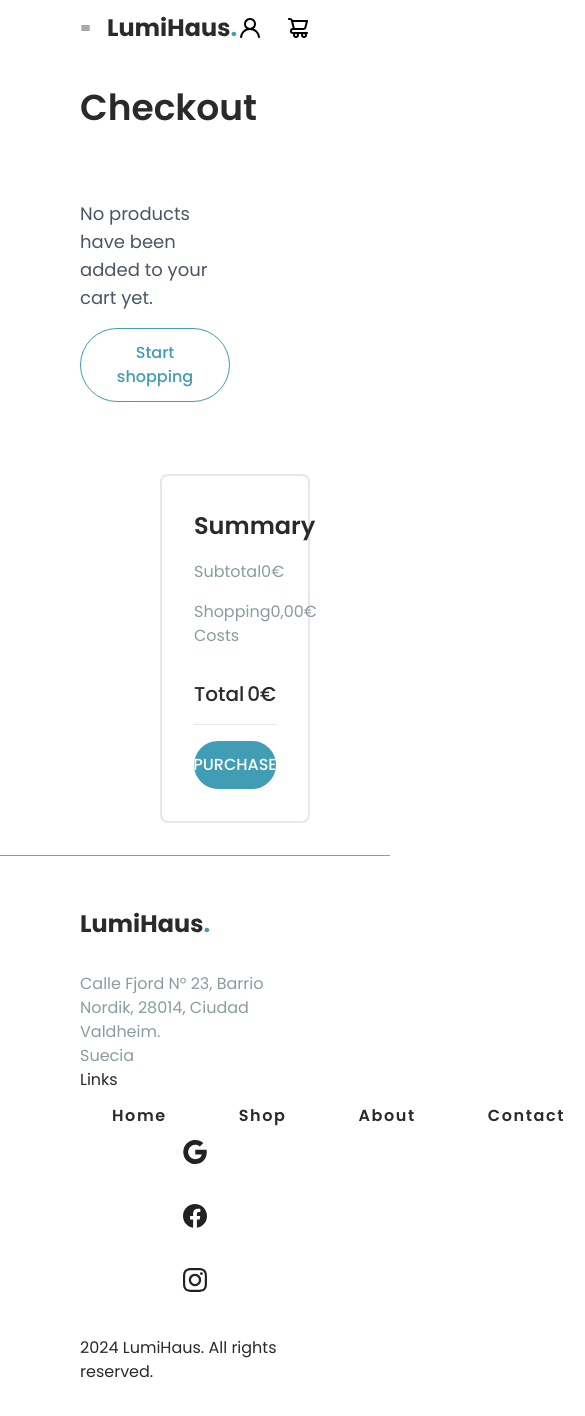
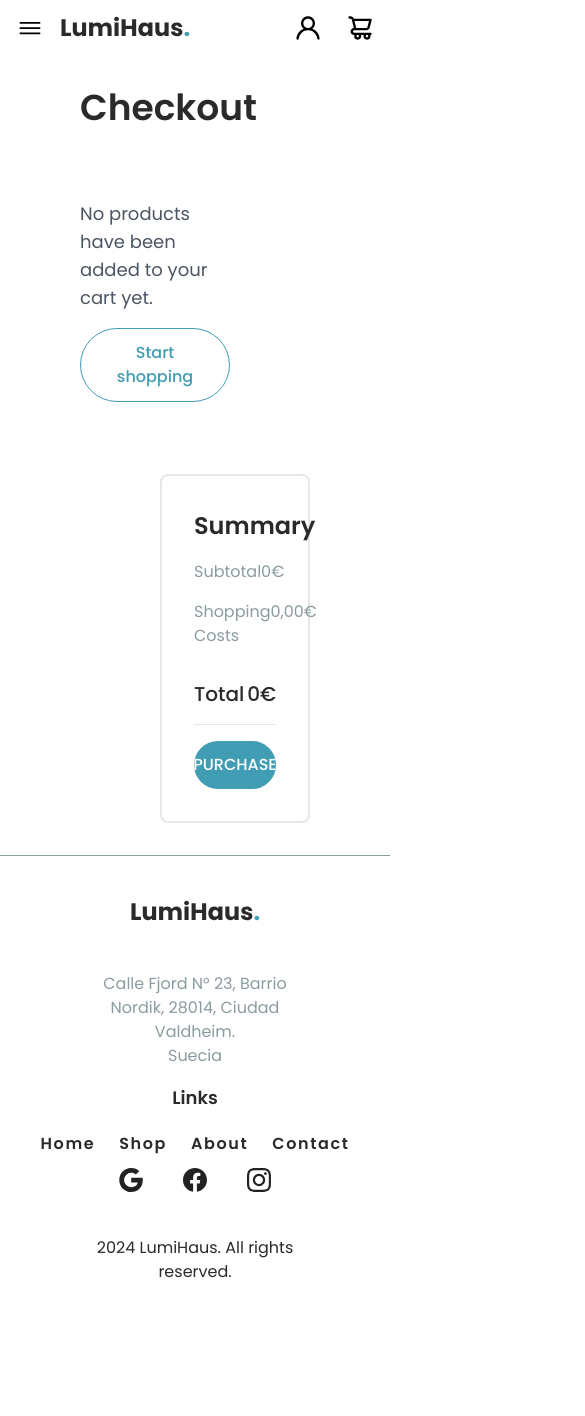
Before and after one commit to nahyoomi/LumiHaus, a React (Vite) app: page /checkout in a window 390 px wide. Shown: the whole page, 585 px wide, since content can reach past the window. After the commit the page ends 1316 px from the top, so only its background shows below. Built offline with nearby package versions, Linux system fonts and the light colour scheme.

Commit message:
style:adjust responsive design

```diff
--- a/src/components/AdminHeader.tsx
+++ b/src/components/AdminHeader.tsx
@@ -10,8 +10,8 @@ const AdminHeader: React.FC<AdminHeaderProps> = ({ title, renderComponet }) => {
   const headerTitle = productId ? "Edit Product" : title;
 
   return (
-    <div className="flex flex-col sm:flex-row items-center justify-between p-4">
-      <div className="flex flex-col items-center">
+    <div className="flex flex-col sm:flex-row items-center justify-between pb-4 pt-14 lg:px-20">
+      <div className="p-4 lg:px-0 flex flex-col items-center">
         {renderComponet !== "products" && (
           <button onClick={() => navigate("/admin")} className="mr-4 px-3 py-1">
             <div className="flex items-center font-medium text-xs leading-4 tracking-widest text-custom-blue">
--- a/src/components/Banner.tsx
+++ b/src/components/Banner.tsx
@@ -4,11 +4,11 @@ import { BannerProps } from "../interfaces/Banner";
 const Banner: React.FC<BannerProps> = ({ image, title, subtitle, description }) => {
     return (
         <div className="relative w-full h-[632px] bg-cover bg-center" style={{ backgroundImage: `url(${image})` }}>
-            <div className="w-1/2 h-full absolute flex items-center justify-center">
-                <div className="pl-20 text-white">
-                    <p className="font-semibold pb-4 text-[16px] leading-[24px] tracking-[2px] text-custom-blue uppercase">{title}</p>
-                    <h2 className="font-semibold pb-4 text-[48px] leading-[56px] text-custom-dark">{subtitle}</h2>
-                    <p className="font-[400] pb-4 text-[16px] leading-[24px] tracking-[2px] text-custom-dark">{description}</p>
+            <div className=" w-full p-[30px] md:p-0 items-center md:w-1/2 h-full absolute flex justify-center">
+                <div className=" flex flex-col md:block pl-4 md:pl-20 text-white">
+                    <p className="text-center md:text-start font-semibold pb-4 text-[16px] leading-[24px] tracking-[2px] text-custom-blue uppercase">{title}</p>
+                    <h2 className="text-center md:text-start font-semibold pb-4 text-[48px] leading-[56px] text-custom-dark">{subtitle}</h2>
+                    <p className="text-center md:text-start font-[400] pb-4 text-[16px] leading-[24px] tracking-[2px] text-custom-dark">{description}</p>
                     <Button
                         text='BUY NOW'
                         onClick={() => { }}
--- a/src/components/Footer.tsx
+++ b/src/components/Footer.tsx
@@ -1,43 +1,62 @@
 import Logo from "./Logo";
 import Navbar from "./Navbar";
-import { Icons } from '../assets';
+import { Icons } from "../assets";
 
-const socialIcons = [
+const containerClasses = "w-full px-20 flex-col lg:flex-row";
+const gridClasses = "flex justify-between pt-3 pb-3 items-center lg:flex-row flex-col";
+const sectionClasses = {
+  info: "w-full max-w-[287px] flex justify-center pt-0 lg:pt-10 lg:block",
+  links: "w-auto",
+};
+const socialContainerClasses = "flex lg:flex-row gap-10";
+
+interface SocialIconProps {
+  src: string;
+  alt: string;
+}
+const SocialIcons: React.FC = () => {
+  const socialIcons: SocialIconProps[] = [
     { src: Icons.Google.src, alt: Icons.Google.alt },
     { src: Icons.Facebook.src, alt: Icons.Facebook.alt },
     { src: Icons.Instagram.src, alt: Icons.Instagram.alt },
   ];
+  return (
+    <div className={socialContainerClasses}>
+      {socialIcons.map((icon, idx) => (
+        <img key={idx} src={icon.src} alt={icon.alt} />
+      ))}
+    </div>
+  );
+};
 
-const Footer: React.FC = () => {
-  const container = "w-full px-20";
-  const sectionClasses = {
-    info: "w-full md:w-[20%] pt-10",
-    links: "w-full md:w-[25%]",
-  };
-  const gridClasses = "flex justify-between pt-3 pb-3 items-center md:flex-row flex-col";
-  const socialClasses = "flex flex-col lg:flex-row gap-10";
-
-  return (
-    <footer className="border-t-[1px] border-custom-gray">
-      <div className={`${container} ${gridClasses}`}>
+const FooterInfo: React.FC = () => (
   <div className={sectionClasses.info}>
-          <Logo />
-          <p className="font-normal text-[16px] leading-[24px] text-custom-gray pt-8">
+    <p className="font-normal text-[16px] leading-[24px] text-custom-gray pt-8 pb-4 text-center lg:text-start lg:pb-0">
       Calle Fjord N° 23, Barrio Nordik, 28014, Ciudad Valdheim.<br />
       Suecia
     </p>
   </div>
+);
+
+const FooterLinks: React.FC = () => (
   <div className={sectionClasses.links}>
-          <h4>Links</h4>
+    <h4 className="font-semibold text-lg pb-2 pl-0 text-center lg:pl-8 lg:text-start">Links</h4>
     <Navbar />
   </div>
-        <div className={socialClasses}>
-          {socialIcons.map(({ src, alt }, i) => (
-            <img key={i} src={src} alt={alt} />
-          ))}
+);
+
+const Footer: React.FC = () => {
+  return (
+    <footer className="border-t-[1px] border-custom-gray md:flex-col">
+      <div className="px-20 pt-10 flex justify-center lg:block">
+        <Logo />
       </div>
+      <div className={`${containerClasses} ${gridClasses}`}>
+        <FooterInfo />
+        <FooterLinks />
+        <SocialIcons />
       </div>
-      <div className={`${container} p-8`}>
+      <div className={`${containerClasses} p-8 text-center  lg:text-start`}>
         <p>2024 LumiHaus. All rights reserved.</p>
       </div>
     </footer>
--- a/src/components/Header.tsx
+++ b/src/components/Header.tsx
@@ -18,15 +18,15 @@ const Header: React.FC = () => {
     openModal({ title: "Shopping Cart", body: <CartModal /> });
 
   return (
-    <header className="px-20 pt-3 pb-3">
+    <header className=" px-4 md:px-20 pt-3 pb-3">
       <div className="flex justify-between items-center">
         <div className="flex items-center">
-          <button onClick={toggleMenu} className="md:hidden mr-4">
+          <button onClick={toggleMenu} className="lg:hidden mr-4">
             <img src={Icons.Menu.src} alt={Icons.Menu.alt} className="w-7 h-7" />
           </button>
-          <Logo />
+          <Logo linkToHome/>
         </div>
-        <div className="hidden md:flex">
+        <div className="hidden lg:flex">
           <Navbar />
         </div>
         <div className="flex gap-6">
@@ -48,7 +48,7 @@ const Header: React.FC = () => {
         </div>
       </div>
       {isMenuOpen && (
-        <nav className="md:hidden bg-white shadow-md">
+        <nav className="lg:hidden bg-white shadow-md">
           <Navbar />
         </nav>
       )}
--- a/src/components/Logo.tsx
+++ b/src/components/Logo.tsx
@@ -1,13 +1,27 @@
-import { Icons } from '../assets';
+import { useNavigate } from "react-router-dom";
+import { Icons } from "../assets";
 
-const Logo = () => {
-    return (
-        <img
-            src={Icons.Logo.src}
-            alt={Icons.Logo.alt}
-            className="h-auto max-w-[131px] object-contain"
-        />
-    )
+interface LogoProps {
+  linkToHome?: boolean;
+}
+
+const Logo: React.FC<LogoProps> = ({ linkToHome = false }) => {
+  const navigate = useNavigate();
+
+  const handleClick = () => {
+    if (linkToHome) {
+      navigate("/");
+    }
+  };
+
+  return (
+    <img
+      src={Icons.Logo.src}
+      alt={Icons.Logo.alt}
+      className={`h-auto max-w-[131px] object-contain ${linkToHome ? "cursor-pointer" : ""}`}
+      onClick={handleClick}
+    />
+  );
 };
 
 export default Logo;
--- a/src/components/Navbar.tsx
+++ b/src/components/Navbar.tsx
@@ -1,15 +1,24 @@
-const Navbar = () => {
+import React from "react";
+import { Link } from "react-router-dom";
+
+const Navbar: React.FC = () => {
   return (
     <nav>
       <ul className="flex gap-2">
-                {['Home', 'Shop', 'About', 'Contact'].map((item) => (
-                    <li key={item} className="px-8 py-3 font-semibold text-[16px] leading-6 tracking-widest transition-colors duration-200 cursor-pointer  hover:text-custom-blue  active:text-custom-blue">
-                        {item}
+        {["Home", "Shop", "About", "Contact"].map((item) => {
+          const to = item === "Home" ? "/" : `/${item.toLowerCase()}`;
+          return (
+            <li
+              key={item}
+              className="px-2 lg:px-8 py-3 font-semibold text-[16px] leading-6 tracking-widest transition-colors duration-200 cursor-pointer hover:text-custom-blue active:text-custom-blue"
+            >
+              <Link to={to}>{item}</Link>
             </li>
-                ))}
+          );
+        })}
       </ul>
     </nav>
-    )
+  );
 };
 
 export default Navbar;
--- a/src/components/ProductDetail.tsx
+++ b/src/components/ProductDetail.tsx
@@ -96,15 +96,15 @@ const ProductDetail: React.FC = () => {
   };
 
   return (
-    <form onSubmit={handleSubmit} className="p-4" noValidate>
-      <div className="max-w-3xl mt-6 space-y-6 pb-10">
+    <form onSubmit={handleSubmit} className="p-4 lg:px-20" noValidate>
+      <div className="max-w-3xl mt-6 space-y-6 pb-10 text-center md:text-start">
         {error && <div className="text-red-600 font-medium">{error}</div>}
 
         <fieldset>
-          <legend className="font-semibold text-sm mb-4">
+          <legend className="font-semibold text-sm mb-4 align-center">
             Product Picture
           </legend>
-          <div className="flex flex-col sm:flex-row sm:items-center gap-4">
+          <div className="flex flex-col sm:flex-row items-center gap-4">
             <div className="w-28 h-28 bg-gray-200 rounded flex items-center justify-center overflow-hidden">
               {image ? (
                 <img
--- a/src/pages/Admin.tsx
+++ b/src/pages/Admin.tsx
@@ -27,7 +27,7 @@ const Admin: React.FC = () => {
 
   return (
     <Layout>
-      <div className=" bg-transparent text-black hover:bg-transparentpx-8 py-3 rounded-full transition-colors duration-200 font-medium text-base leading-6">
+      <div className="px-20 bg-transparent text-black hover:bg-transparentpx-8  rounded-full transition-colors duration-200 font-medium text-base leading-6">
         <AdminHeader
           title="Products"
           renderComponet="products"
--- a/src/pages/Home.tsx
+++ b/src/pages/Home.tsx
@@ -30,7 +30,7 @@ const Home = () => {
                 subtitle="Discover Our Winter Furniture Collection"
                 description="Transform your space with pieces designed for warmth and style this season."
             />
-            <div className="px-20 py-20">
+            <div className="px-4 md:px-20 py-20">
                 <SearchFilter
                     selectedFilter={selectedFilter}
                     onFilterChange={handleFilterChange}
```
Lines whose indentation alone changed are shown as unchanged.
